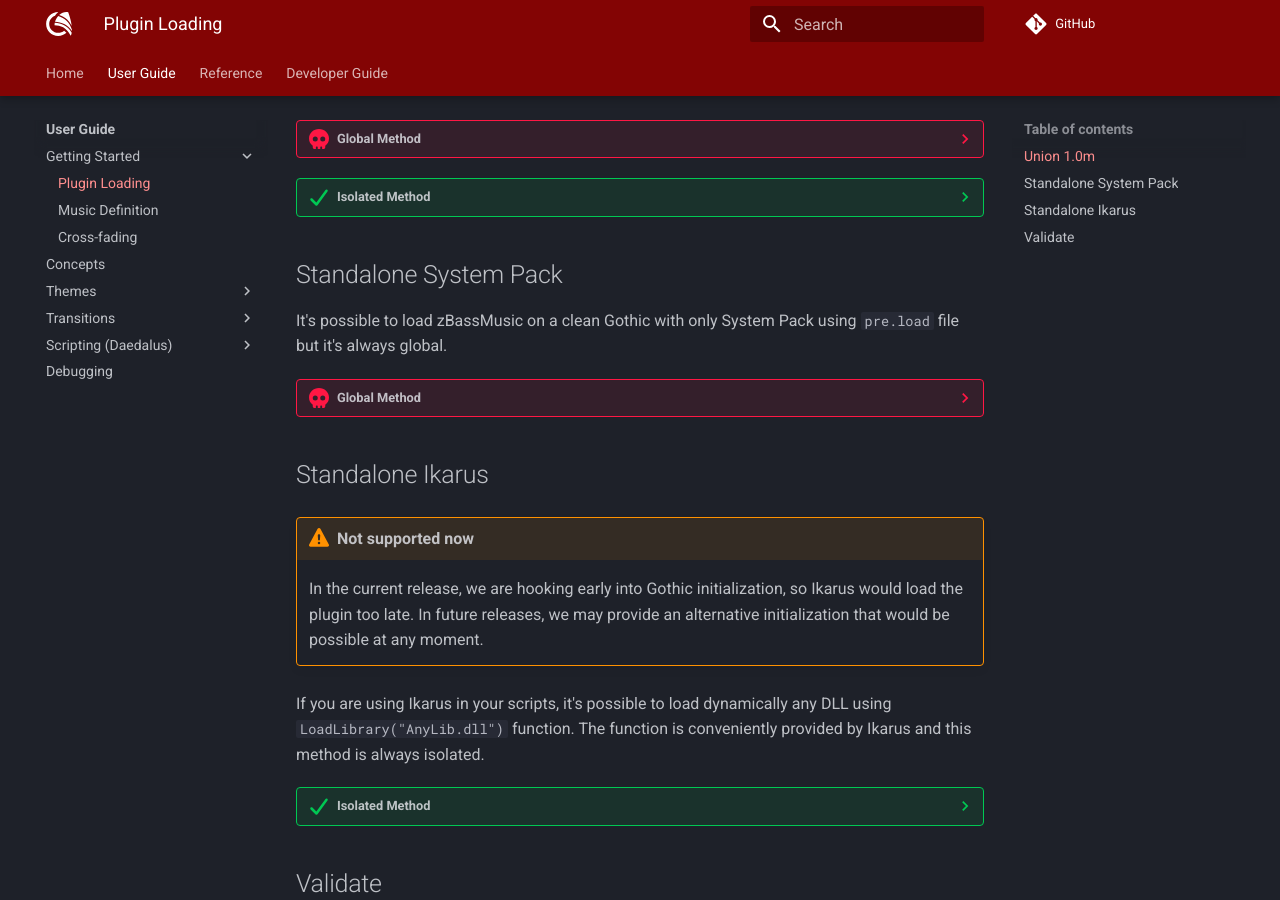
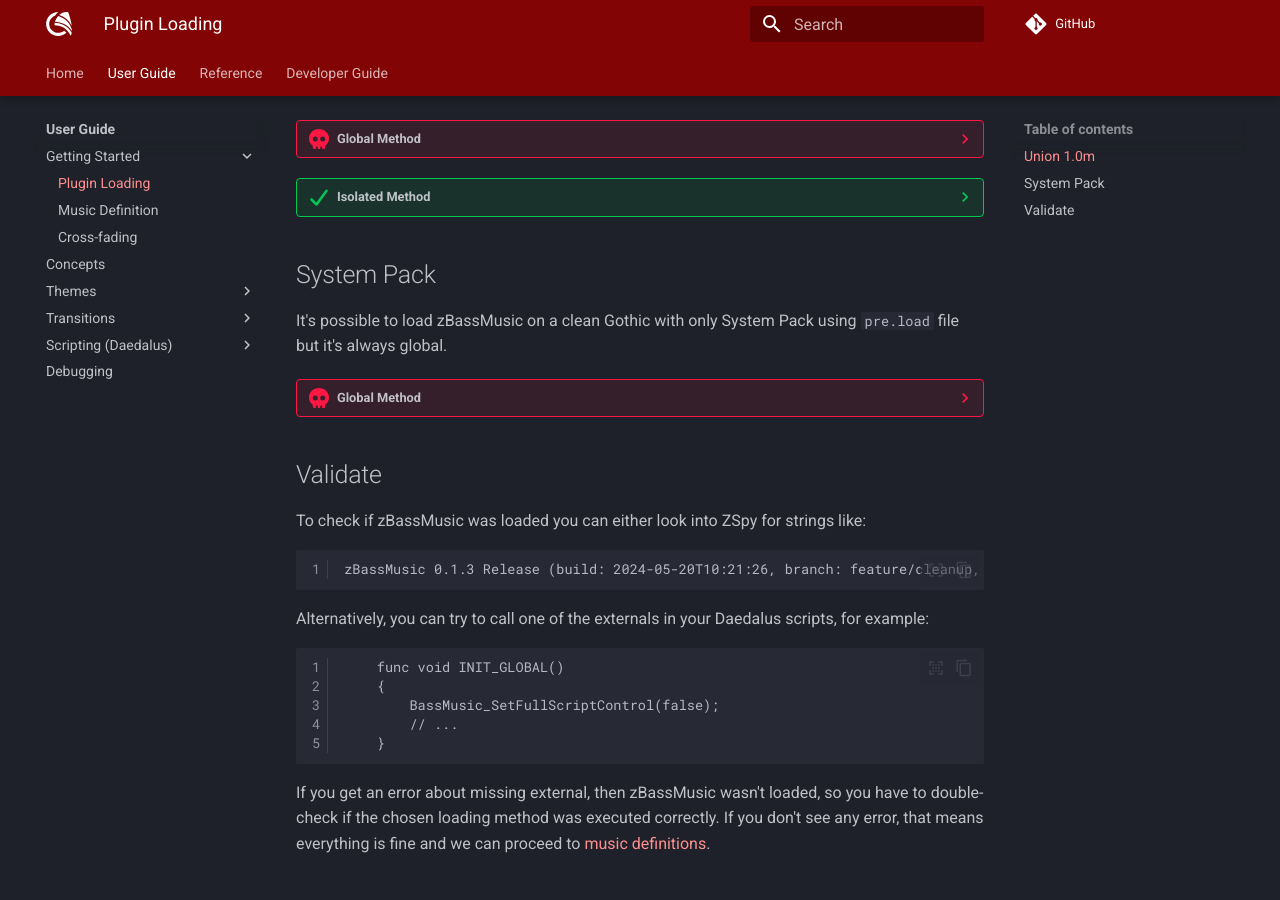
Before and after one commit to Silver-Ore-Team/zBassMusic, an MkDocs documentation site: the page built from docs/docs/user-guide/getting-started/plugin-loading.md, in a window 1280 px wide and 900 px high, scrolled down 542 px. Built offline with MkDocs 1.6.1 and Material for MkDocs 9.7.7, drawn with Linux system fonts in a browser that asks for light colours; comment, search, counter and statistics services are not loaded.

Commit message:
docs: Plugin loading instructions correction

````diff
--- a/docs/docs/user-guide/getting-started/plugin-loading.md
+++ b/docs/docs/user-guide/getting-started/plugin-loading.md
@@ -24,7 +24,7 @@
     Choose either ZIP or VDF. Both work the same.
 
     From ZIP release:<br>
-    Copy `zBassMusic.dll`, `UnionAPI.dll`, `bass.dll`, `bassmidi.dll`, `bassopus.dll`, `bassflac.dll` <br>
+    Copy `zBassMusic.dll`, `bass.dll`, `bassmidi.dll`, `bassopus.dll`, `bassflac.dll` <br>
     To `<GOTHIC_DIR>/System/Autorun/`
 
     From VDF release:<br>
@@ -50,7 +50,7 @@
     VDF=YourMod.mod  zBassMusic.mod
     ```
 
-## Standalone System Pack
+## System Pack
 
 It's possible to load zBassMusic on a clean Gothic with only System Pack using `pre.load`
 file but it's always global.
@@ -58,38 +58,15 @@
 ??? danger "Global Method"
 
     From ZIP release:<br>
-    Copy `zBassMusic.dll`, `UnionAPI.dll`, `bass.dll`, `bassmidi.dll`, `bassopus.dll`, `bassflac.dll`  <br>
+    Copy `zBassMusic.dll`<br>
+    To `<GOTHIC_DIR>/System/Autorun/`<br>
+
+    Copy `bass.dll`, `bassmidi.dll`, `bassopus.dll`, `bassflac.dll`<br>
     To `<GOTHIC_DIR>/System/`
 
     Create `pre.load` file in `<GOTHIC_DIR>/System/` with content:
     ```
     zBassMusic.dll
-    ```
-
-## Standalone Ikarus
-
-!!! warning "Not supported now"
-
-    In the current release, we are hooking early into Gothic initialization, so Ikarus would load the plugin too late. In future releases, we may provide an alternative initialization that would be possible at any moment.
-
-If you are using Ikarus in your scripts, it's possible to load dynamically any DLL using `LoadLibrary("AnyLib.dll")`
-function.
-The function is conveniently provided by Ikarus and this method is always isolated.
-
-??? success "Isolated Method"
-
-    From ZIP release:<br>
-    Copy `zBassMusic.dll`, `UnionAPI.dll`, `bass.dll`, `bassmidi.dll`, `bassopus.dll`, `bassflac.dll`  <br>
-    To `<GOTHIC_DIR>/System/`
-
-    In your `Startup.d` add to Init:
-    ```dae
-    func void INIT_GLOBAL()
-    {
-	    Game_InitGerman();
-        LoadLibrary("zBassMusic.dll");
-        // ...
-    }
     ```
 
 ## Validate
````
